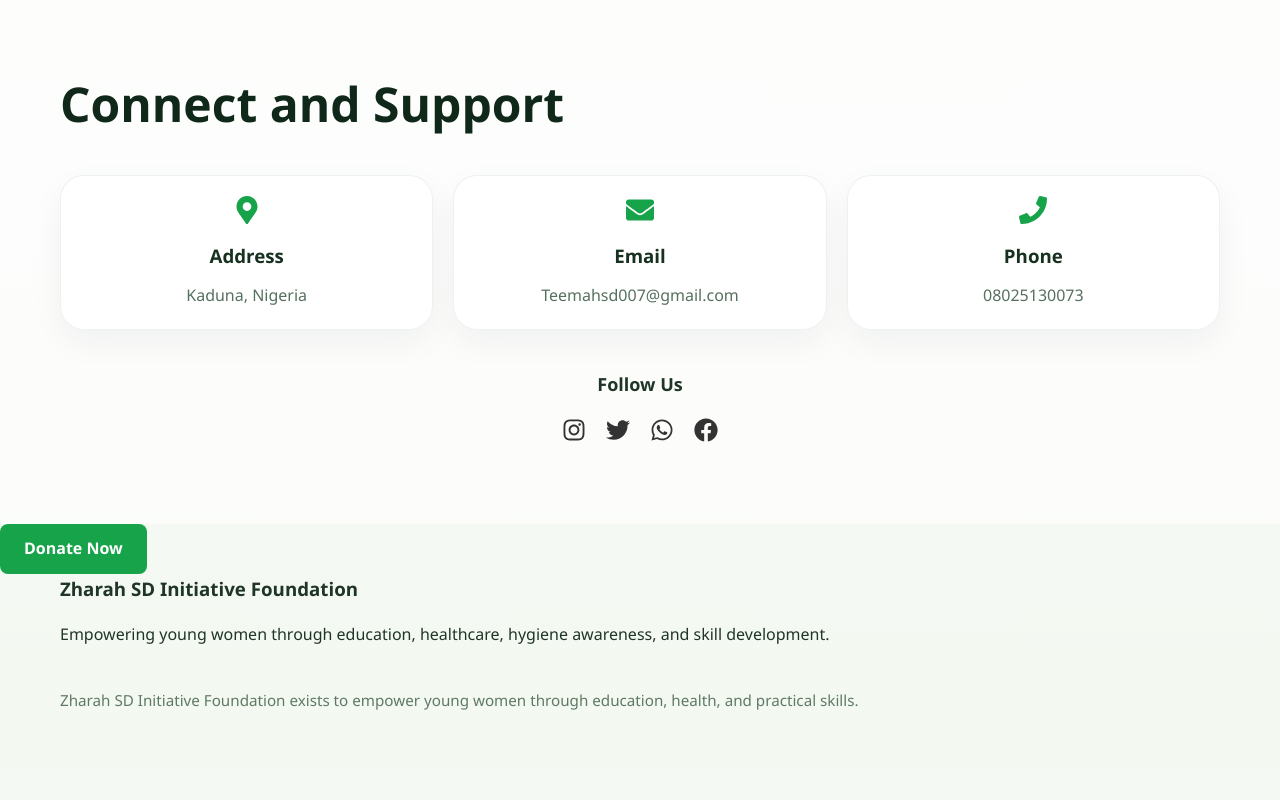
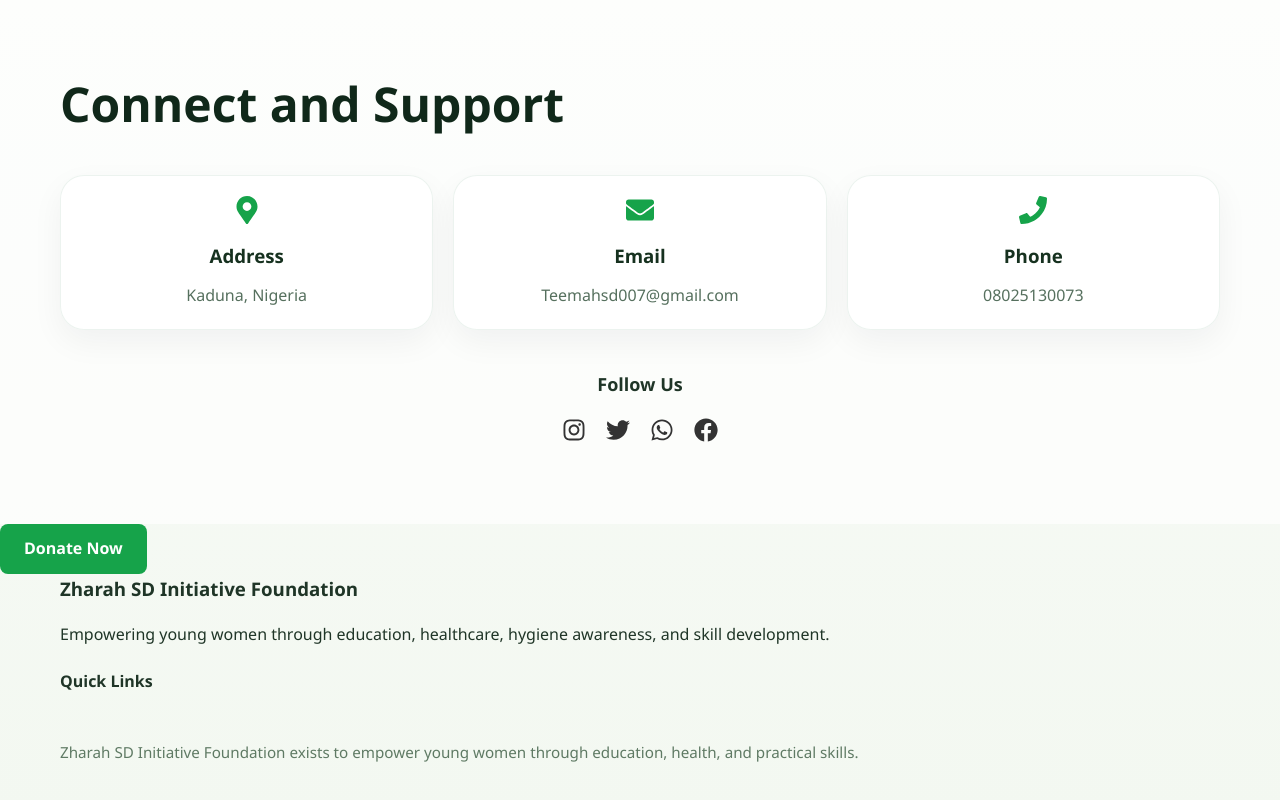
Before and after one commit to Abusadiq006/Zharah-SD-NGO, a React (Vite) app: page / in a window 1280 px wide. Shown: the part 2328-3128 px from the top of the page. Before the commit the page ends 3095 px from the top, so only its background shows below. Built offline with nearby package versions, Linux system fonts and the light colour scheme.

Commit message:
footer Links h4

```diff
--- a/src/components/Footer.jsx
+++ b/src/components/Footer.jsx
@@ -16,7 +16,7 @@ const Footer = () => {
 
                 {/* Links */}
                 <div className='footer-links'>
-
+                    <h4>Quick Links</h4>
                 </div>
             </div>
         </footer>
```
